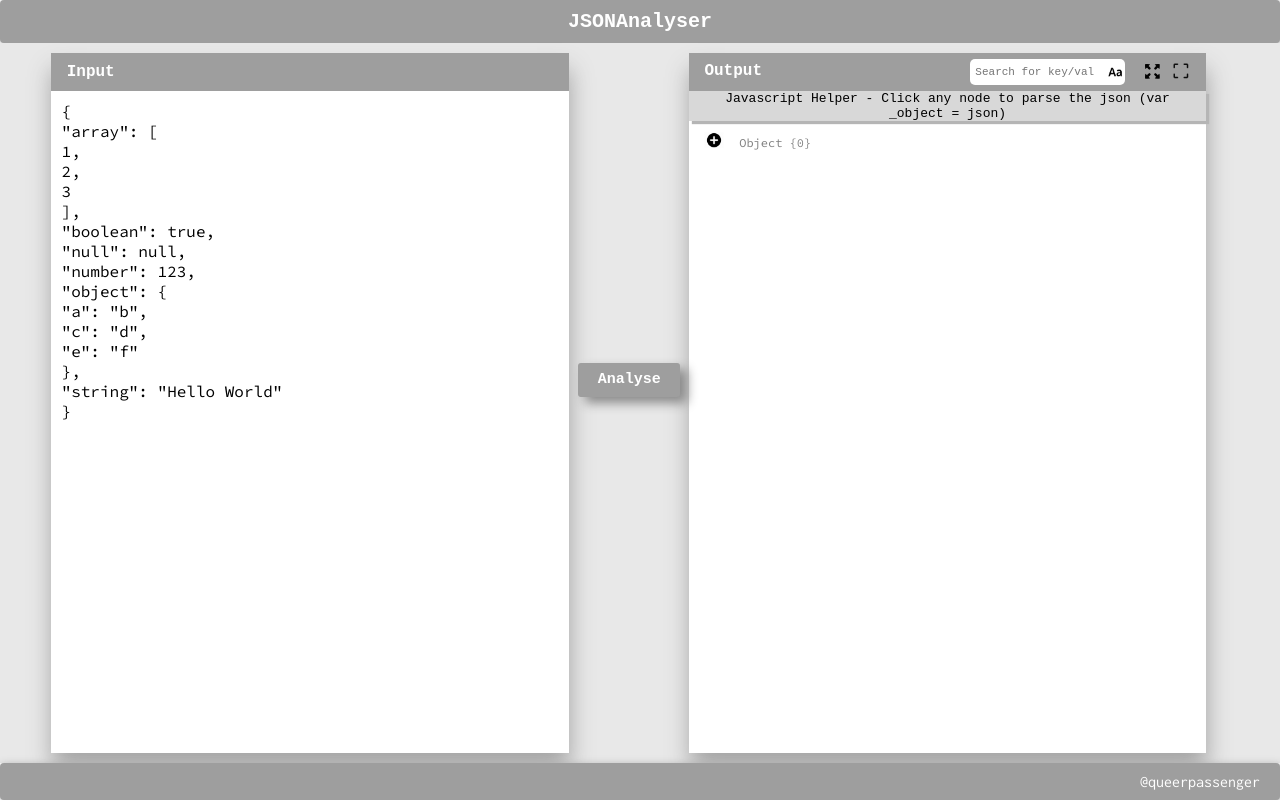
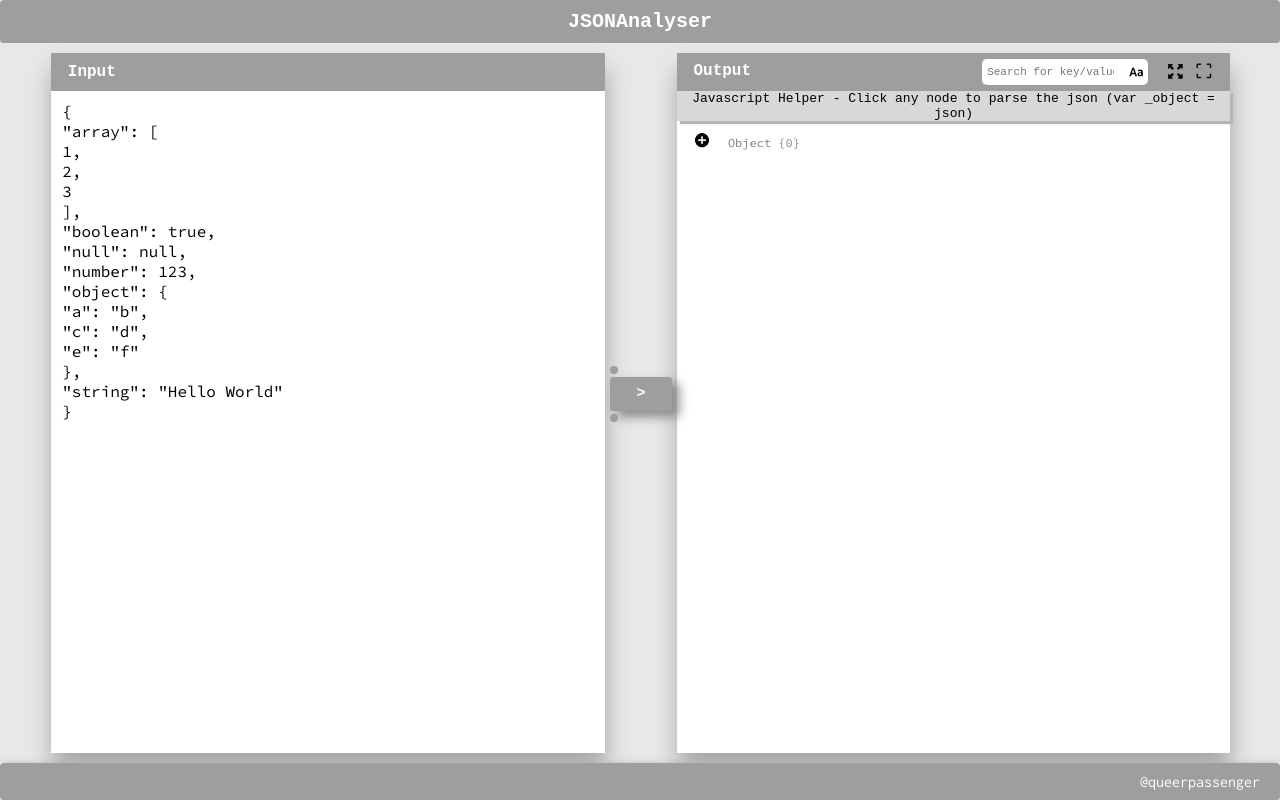
Before and after one commit to queerPassenger/jsonanalyser, a React app: page / in a window 1280 px wide. Built offline with nearby package versions, Linux system fonts and the light colour scheme.

Commit message:
HalfInProgress

```diff
--- a/css/style.css
+++ b/css/style.css
@@ -32,7 +32,7 @@ body{
     color: white;
 }
 .lhs_container,.rhs_container{
-    width: 43%;
+    width: 46%;
     box-shadow: 1px 16px 22px #a5a5a5;
     float: left;
     font-family: 'Source Code Pro';
@@ -83,7 +83,7 @@ body{
     cursor: pointer;
 }
 .cs_container{
-    width: 10%;
+    width: 6%;
     float: left;
 
 }
@@ -101,6 +101,7 @@ button{
     border-radius: 3px;
     border-width: 0px;
     box-shadow: 7px 6px 11px #8a8a8a;
+    outline:0px;
 }
 .right_arrow_container{
     position:relative;
@@ -170,6 +171,19 @@ button{
     padding-right: 1%;
     text-align: center;
 }
+.dots_wrapper{
+    width:100%;
+    float:left;
+    margin-top: 3px;
+    margin-bottom: 3px;
+}
+.dots{
+    height: 8px;
+    width: 8px;
+    float:left;
+    border-radius: 9px;
+    background: #9e9e9e;
+}
 *{
    /*  outline:1px solid black; */
 }
--- a/src/jsonanalyser.jsx
+++ b/src/jsonanalyser.jsx
@@ -249,7 +249,7 @@ class JSONAnalyser extends React.Component{
         if(type==='String' || type==='Number' || type==='Date' || type==='Null' || type==='Boolean'){
             let count=this.count;
             return(
-                <div className={"value_wrapper "} ref={"value_wrapper_"+count} style={this.objectCombiner(this.style['valueStyle'],this.style[type+'Val'])}>
+                <div className={"value_wrapper "} ref={"value_wrapper_"+count} title={'DataType :'+type} style={this.objectCombiner(this.style['valueStyle'],this.style[type+'Val'])}>
                     <span dangerouslySetInnerHTML={{__html:this.checkMatch(val)}} onClick={this.handleJSHelper.bind(this,_jsHelper)}/>
                 </div>
             )
@@ -414,7 +414,15 @@ class JSONAnalyser extends React.Component{
                 <div className="cs_container" style={this.fullScreen?this.objectCombiner(this.style['innerContainer'],this.style['cs']):this.style['innerContainer']}>
                     <div className="right_arrow_container" style={this.style['right_arrow_container']}>
                        {/*  <img src="img/rightArrow.png" className="rightArrow_img"></img> */}
-                       <button  onClick={this.handleAnalyser.bind(this)}>Analyse</button>
+                       <div className="dots_wrapper">
+                            <span className="dots">
+                            </span>
+                       </div>
+                       <button  onClick={this.handleAnalyser.bind(this)}>{">"}</button>
+                       <div className="dots_wrapper">
+                            <span className="dots">
+                            </span>
+                       </div>
                     </div>
                 </div>
                 <div className="rhs_container" style={this.fullScreen?this.objectCombiner(this.style['innerContainer'],this.style['rhs']):this.style['innerContainer']}>
```
